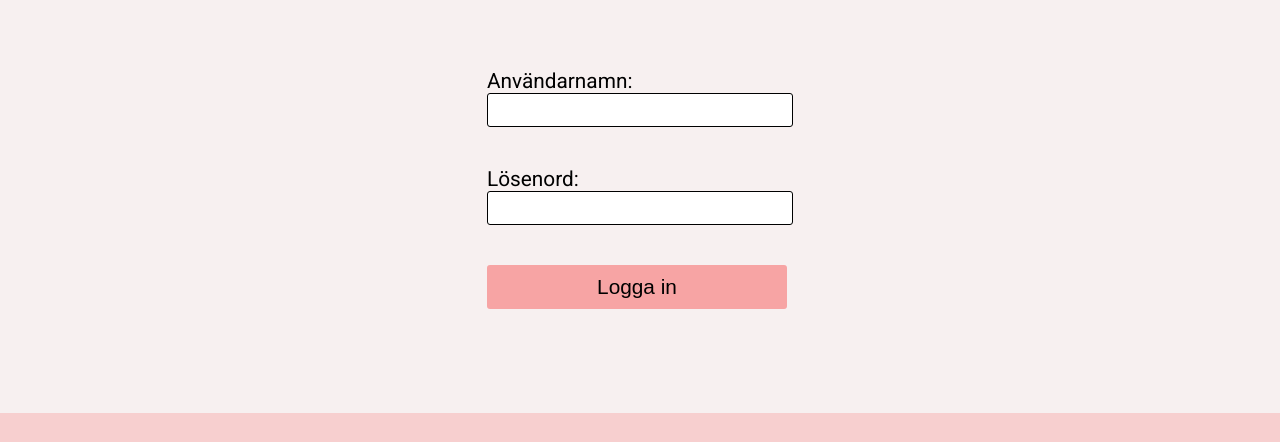
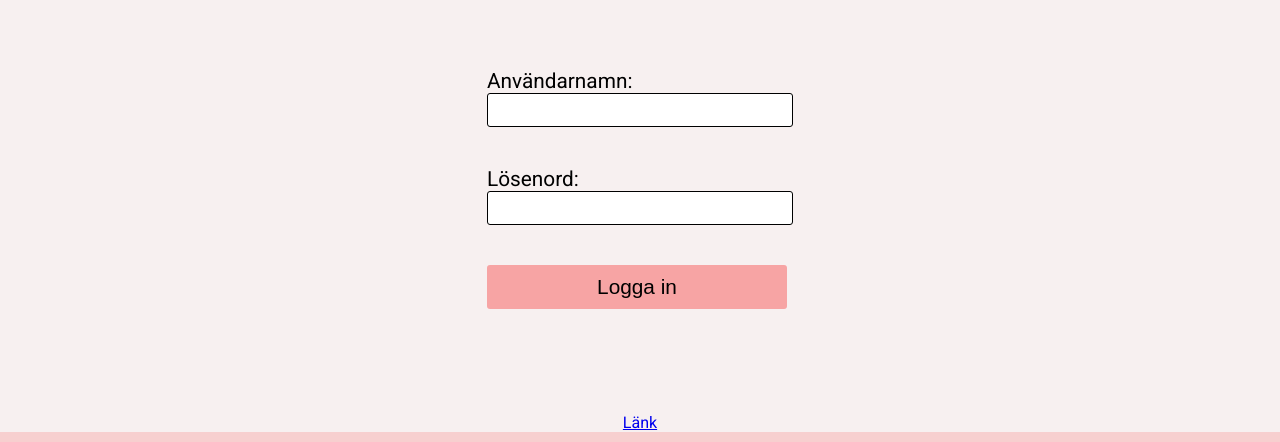
Before and after one commit to Jungefalk/dt207G_proj_frontend, a website built with Parcel: page src/login.html in a window 1280 px wide. Shown: the part 329-771 px from the top of the page. Built offline with nearby package versions, Linux system fonts and the light colour scheme; a web font is replaced by a local one.

Commit message:
lägg till tillfällig länk

```diff
--- a/src/login.html
+++ b/src/login.html
@@ -47,6 +47,9 @@
                 <input type="text" name="password" id="password"><br>
                 <button type="submit">Logga in</button>
             </form>
+
+            <a href="staffsite.html">Länk</a>
+
         </main>
         <!--  main end  -->
 
```
